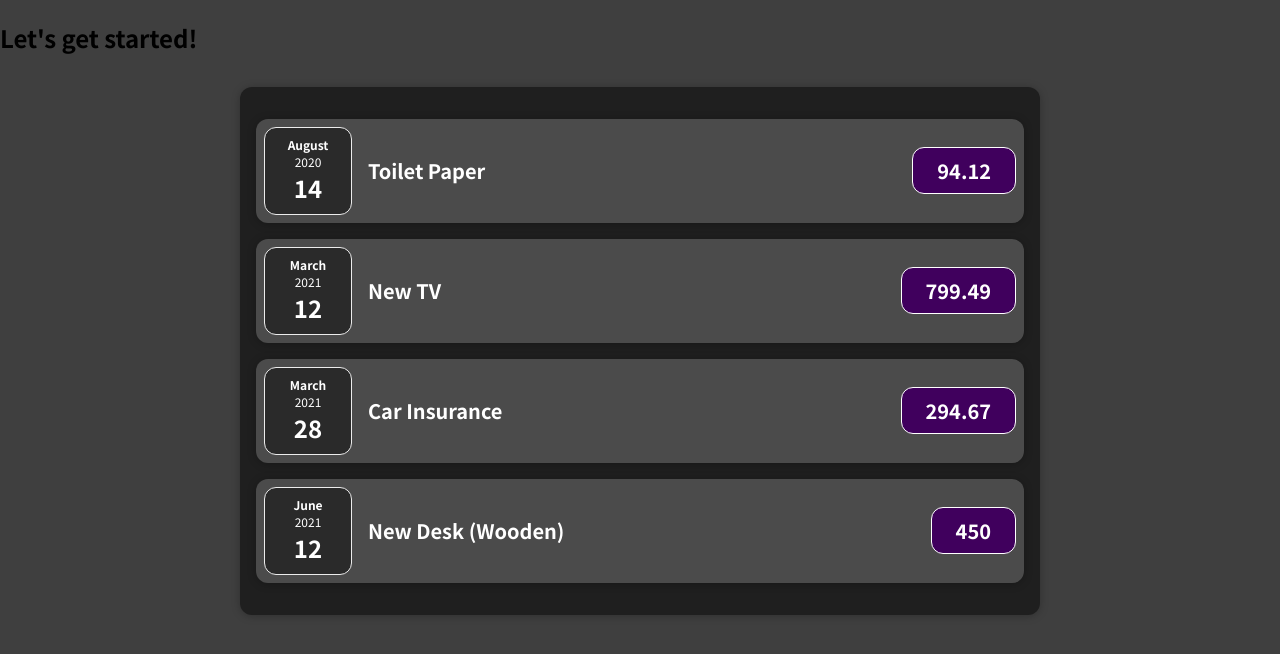
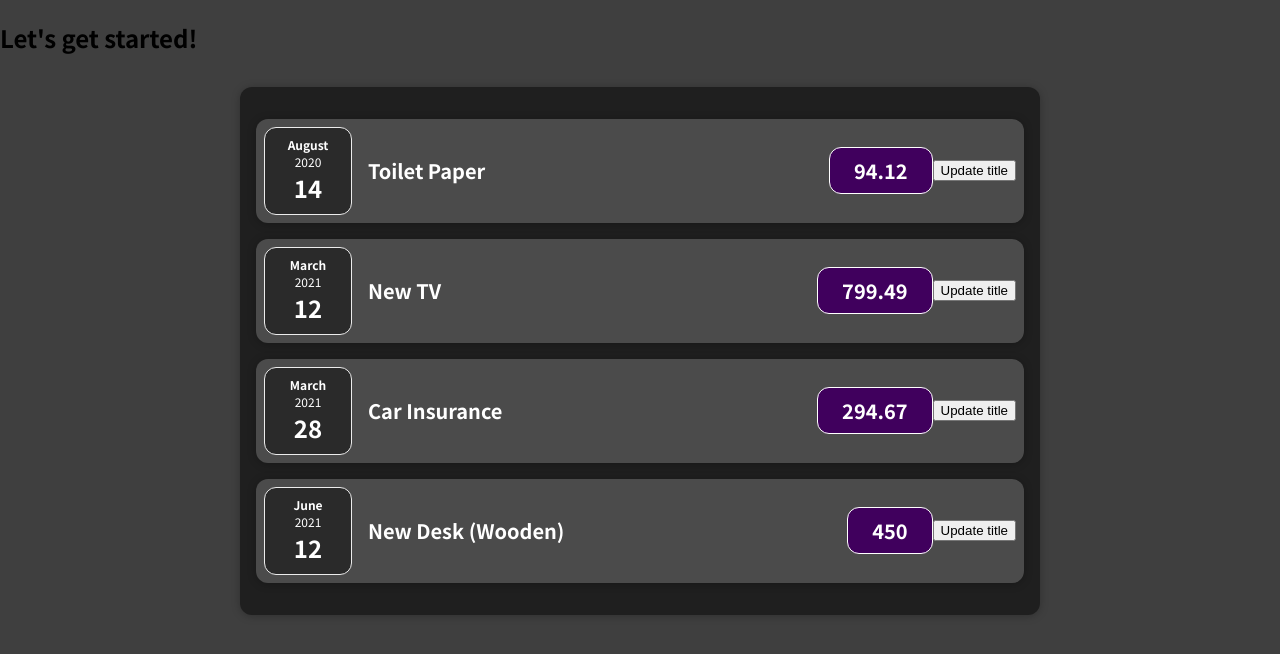
Before and after one commit to istewart22/ReactStuff, a React (Create React App) app: page / in a window 1280 px wide. Shown: the top 654 px of the page. Built offline with nearby package versions, Linux system fonts and the light colour scheme.

Commit message:
Add button to update title using setState

```diff
--- a/src/components/Expenses/ExpenseItem.js
+++ b/src/components/Expenses/ExpenseItem.js
@@ -1,17 +1,25 @@
 import './ExpenseItem.css';
 import Card from '../UI/Card';
 import ExpenseDate from './ExpenseDate';
+import { useState } from 'react';
 
 const ExpenseItem = (props) => {
   const { expenseDate, expenseTitle, expenseAmount } = props;
+
+  const [title, setTitle] = useState(expenseTitle);
+
+  const clickHandler = () => {
+    setTitle('Updated!!');
+  };
 
   return (
     <Card className='expense-item'>
       <ExpenseDate date={expenseDate} />
       <div className='expense-item__description'>
-        <h2>{expenseTitle}</h2>
+        <h2>{title}</h2>
         <div className='expense-item__price'>{expenseAmount}</div>
       </div>
+      <button onClick={clickHandler}>Update title</button>
     </Card>
   );
 };
```
